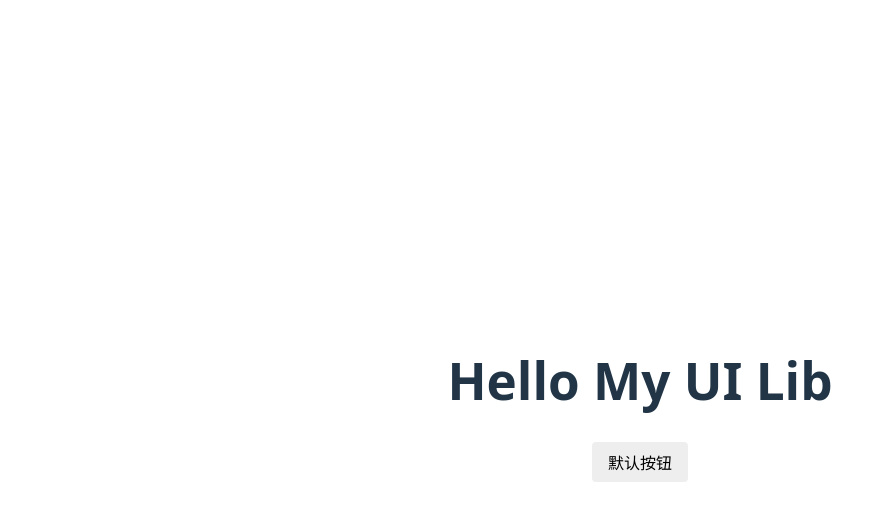
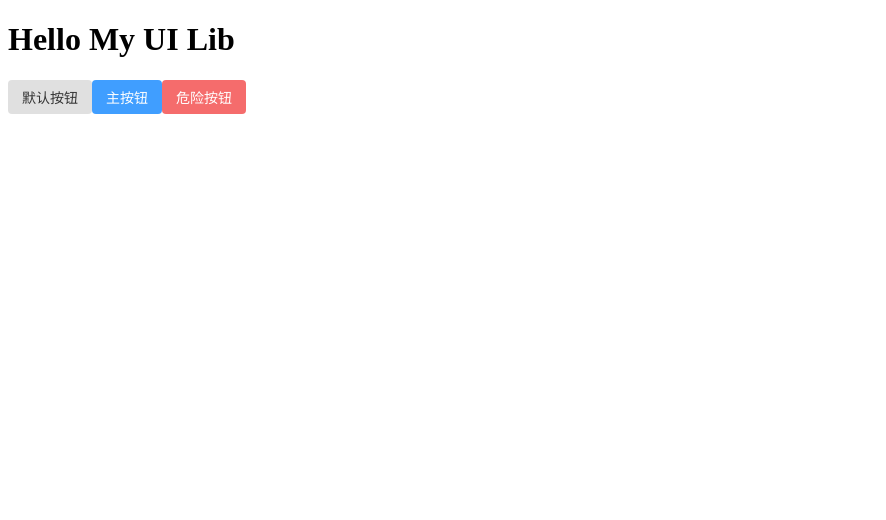
Before and after one commit to Wangwenxiao-web/my-ui-lib, a Vue app: page / in a window 1280 px wide. Shown: the top 520 px of the page, without its empty margins (0-886 px from the left). Built offline with nearby package versions, Linux system fonts and the light colour scheme.

Commit message:
feat: 添加自动导入依赖，完善mybutton组件

```diff
--- a/package.json
+++ b/package.json
@@ -14,7 +14,9 @@
   "devDependencies": {
     "@vitejs/plugin-vue": "^6.0.0",
     "@vue/tsconfig": "^0.7.0",
+    "sass": "^1.89.2",
     "typescript": "~5.8.3",
+    "unplugin-auto-import": "^19.3.0",
     "vite": "^7.0.0",
     "vue-tsc": "^2.2.10"
   }
--- a/src/App.vue
+++ b/src/App.vue
@@ -5,7 +5,9 @@ import { MyButton } from './components';
 <template>
   <div>
     <h1>Hello My UI Lib</h1>
-    <MyButton>默认按钮</MyButton>
+    <MyButton type="default">默认按钮</MyButton>
+    <MyButton type="primary">主按钮</MyButton>
+    <MyButton type="danger">危险按钮</MyButton>
   </div>
 </template>
 
--- a/src/components/Button/index.vue
+++ b/src/components/Button/index.vue
@@ -1,28 +1,64 @@
-<!-- src/components/Button/index.vue -->
+<script lang="ts" setup>
+const props = defineProps<{
+  type?: 'default' | 'primary' | 'danger'
+}>()
+
+const typeClass = computed(() => `my-button--${props.type || 'default'}`)
+</script>
+
 <template>
-  <button class="my-button">
+  <button class="my-button" :class="typeClass">
     <slot />
   </button>
 </template>
 
-<script lang="ts" setup>
-defineProps<{
-  type?: 'default' | 'primary' | 'danger'
-}>()
-
-// 未来我们可以根据 type 实现不同的样式
-</script>
-
-<style scoped>
+<style lang="scss" scoped>
 .my-button {
   padding: 0.5em 1em;
   border: none;
   border-radius: 4px;
-  background-color: #eee;
+  font-size: 14px;
   cursor: pointer;
+  transition: background-color 0.2s;
+  color: var(--ui-color-text-white);
 }
 
-.my-button:hover {
-  background-color: #ddd;
+/* 默认按钮（灰色） */
+.my-button--default {
+  background-color: #e0e0e0;
+  color: #333;
+}
+
+.my-button--default:hover {
+  background-color: #d0d0d0;
+}
+
+/* 主按钮（主题蓝） */
+.my-button--primary {
+  background-color: var(--ui-color-primary);
+}
+
+.my-button--primary:hover {
+  background-color: var(--ui-color-primary-hover);
+}
+
+.my-button--primary:active {
+  background-color: var(--ui-color-primary-active);
+}
+
+/* 危险按钮（红色） */
+.my-button--danger {
+  background-color: var(--ui-color-danger);
+}
+.my-button--danger:hover {
+  background-color: var(--ui-color-danger-hover);
+}
+.my-button--danger:active {
+  background-color: var(--ui-color-danger-active);
+}
+.my-button--danger:disabled {
+  background-color: var(--ui-color-danger-disabled);
+  cursor: not-allowed;
+  opacity: 0.6;
 }
 </style>
--- a/src/main.ts
+++ b/src/main.ts
@@ -1,5 +1,5 @@
 import { createApp } from "vue";
-import "./style.css";
+import "./styles/variables.scss";
 import App from "./App.vue";
 import MyUI from "./index";
 // import { MyButton } from './components'; // 按需加载
--- a/src/style.css
+++ /dev/null
@@ -1,79 +0,0 @@
-:root {
-  font-family: system-ui, Avenir, Helvetica, Arial, sans-serif;
-  line-height: 1.5;
-  font-weight: 400;
-
-  color-scheme: light dark;
-  color: rgba(255, 255, 255, 0.87);
-  background-color: #242424;
-
-  font-synthesis: none;
-  text-rendering: optimizeLegibility;
-  -webkit-font-smoothing: antialiased;
-  -moz-osx-font-smoothing: grayscale;
-}
-
-a {
-  font-weight: 500;
-  color: #646cff;
-  text-decoration: inherit;
-}
-a:hover {
-  color: #535bf2;
-}
-
-body {
-  margin: 0;
-  display: flex;
-  place-items: center;
-  min-width: 320px;
-  min-height: 100vh;
-}
-
-h1 {
-  font-size: 3.2em;
-  line-height: 1.1;
-}
-
-button {
-  border-radius: 8px;
-  border: 1px solid transparent;
-  padding: 0.6em 1.2em;
-  font-size: 1em;
-  font-weight: 500;
-  font-family: inherit;
-  background-color: #1a1a1a;
-  cursor: pointer;
-  transition: border-color 0.25s;
-}
-button:hover {
-  border-color: #646cff;
-}
-button:focus,
-button:focus-visible {
-  outline: 4px auto -webkit-focus-ring-color;
-}
-
-.card {
-  padding: 2em;
-}
-
-#app {
-  max-width: 1280px;
-  margin: 0 auto;
-  padding: 2rem;
-  text-align: center;
-}
-
-@media (prefers-color-scheme: light) {
-  :root {
-    color: #213547;
-    background-color: #ffffff;
-  }
-  a:hover {
-    color: #747bff;
-  }
-  button {
-    background-color: #f9f9f9;
-  }
-}
--- /dev/null
+++ b/src/styles/variables.scss
@@ -0,0 +1,16 @@
+:root {
+  /* 主题主色 */
+  --ui-color-primary: #409EFF;
+  --ui-color-primary-hover: #66b1ff;
+  --ui-color-primary-active: #337ecc;
+  --ui-color-primary-disabled: #a0cfff;
+
+  /* 危险色（Danger） */
+  --ui-color-danger: #f56c6c;
+  --ui-color-danger-hover: #f78989;
+  --ui-color-danger-active: #dd6161;
+  --ui-color-danger-disabled: #fbbebe;
+
+  /* 通用 */
+  --ui-color-text-white: #ffffff;
+}
--- a/vite.config.ts
+++ b/vite.config.ts
@@ -1,7 +1,14 @@
-import { defineConfig } from 'vite'
-import vue from '@vitejs/plugin-vue'
+import { defineConfig } from "vite";
+import AutoImport from "unplugin-auto-import/vite";
+import vue from "@vitejs/plugin-vue";
 
 // https://vite.dev/config/
 export default defineConfig({
-  plugins: [vue()],
-})
+  plugins: [
+    vue(),
+    AutoImport({
+      imports: ["vue"],
+      dts: "src/types/auto-imports.d.ts",
+    }),
+  ],
+});
```
Also changed, not shown: src/types/auto-imports.d.ts (added, +71 -0 lines), 1 other file (tests, documents, lock files or other folders).
